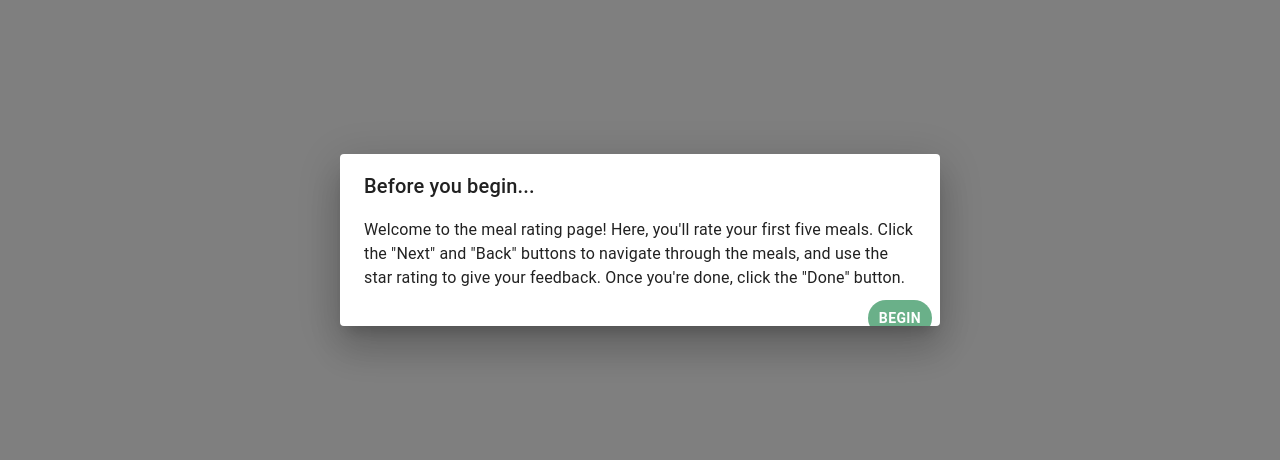
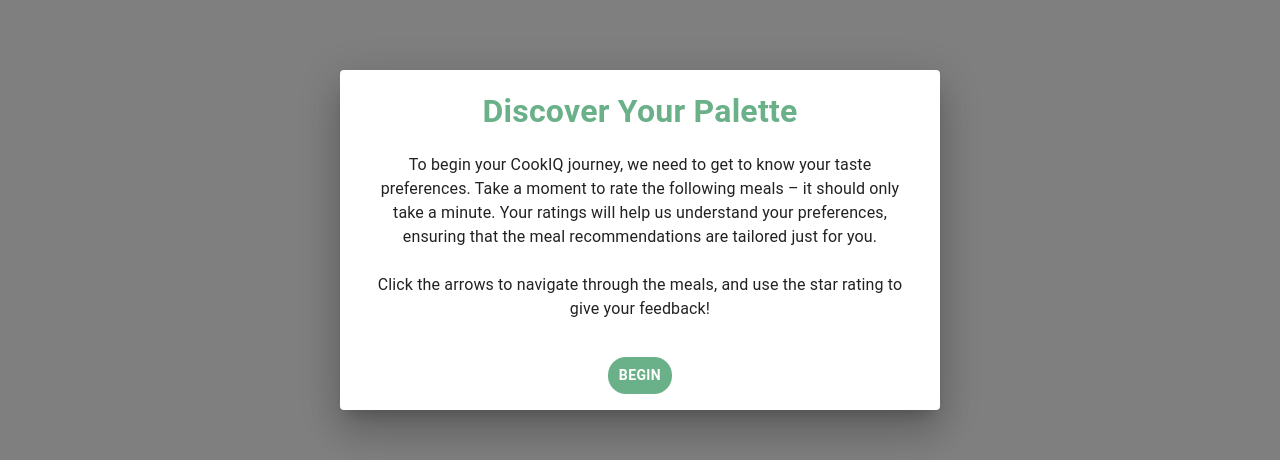
Before and after one commit to Western-CookIQ/CookIQ-UI-React, a React (Create React App) app: page /InitialRecipeReview in a window 1280 px wide. Shown: the part 160-620 px from the top of the page. Built offline with nearby package versions, Linux system fonts and the light colour scheme; no server answers.

Commit message:
Fixes, linguistic changes, UI improvements

```diff
--- a/src/pages/InitialRecipeReview.tsx
+++ b/src/pages/InitialRecipeReview.tsx
@@ -95,23 +95,26 @@
 
   return (
     <div style={{ position: "relative", width: "100%", overflow: "hidden" }}>
-         {/* Explanation Dialog */}
+         {/* Welcome Dialog */}
          <Dialog open={openDialog} onClose={handleDialogClose}>
-        <DialogTitle>Before you begin...</DialogTitle>
-        <DialogContent>
+        <DialogTitle component="h1" variant="h6" sx={{ fontSize: "2em", textAlign: "center",  fontWeight: 'bold', color: '#6AB089'}}>Discover Your Palette</DialogTitle>
+        <DialogContent style={{textAlign: "center"}}>
           <Typography>
-            Welcome to the meal rating page! Here, you'll rate your first five meals.
-            Click the "Next" and "Back" buttons to navigate through the meals, and use the
-            star rating to give your feedback. Once you're done, click the "Done" button.
+          To begin your CookIQ journey, we need to get to know your taste preferences. Take a moment to
+          rate the following meals – it should only take a minute. Your ratings will help us understand your
+          preferences, ensuring that the meal recommendations are tailored just for you.
+          <br />
+          <br />
+          Click the arrows to navigate through the meals, and use the
+          star rating to give your feedback!
           </Typography>
         </DialogContent>
-        <DialogActions>
+        <DialogActions style={{ justifyContent: 'center' }}>
           <Button onClick={handleDialogClose}  style={{
             backgroundColor: "#6AB089", // Blue color
             color: "#fff", // White text
             borderRadius: 18, // Rounded corners
             margin: 8,
-            position: "absolute",
             right: 0,
           }}>Begin</Button>
         </DialogActions>
@@ -174,9 +177,9 @@
         <Button
           onClick={handlePrev}
           style={{
-            backgroundColor: "#6AB089", // Blue color
-            color: "#fff", // White text
-            borderRadius: 18, // Rounded corners
+            backgroundColor: "#6AB089",
+            color: "#fff",
+            borderRadius: 18,
             margin: 8,
           }}
         >
@@ -185,9 +188,9 @@
         <Button
           onClick={handleNext}
           style={{
-            backgroundColor: "#6AB089", // Blue color
-            color: "#fff", // White text
-            borderRadius: 18, // Rounded corners
+            backgroundColor: "#6AB089",
+            color: "#fff",
+            borderRadius: 18,
             margin: 8,
           }}
         >
@@ -195,9 +198,9 @@
         </Button>
         <Button onClick={handleDone}
           style={{
-            backgroundColor: "#6AB089", // Blue color
-            color: "#fff", // White text
-            borderRadius: 18, // Rounded corners
+            backgroundColor: "#6AB089",
+            color: "#fff",
+            borderRadius: 18,
             margin: 8,
             position: "absolute",
             right: 0,
```
